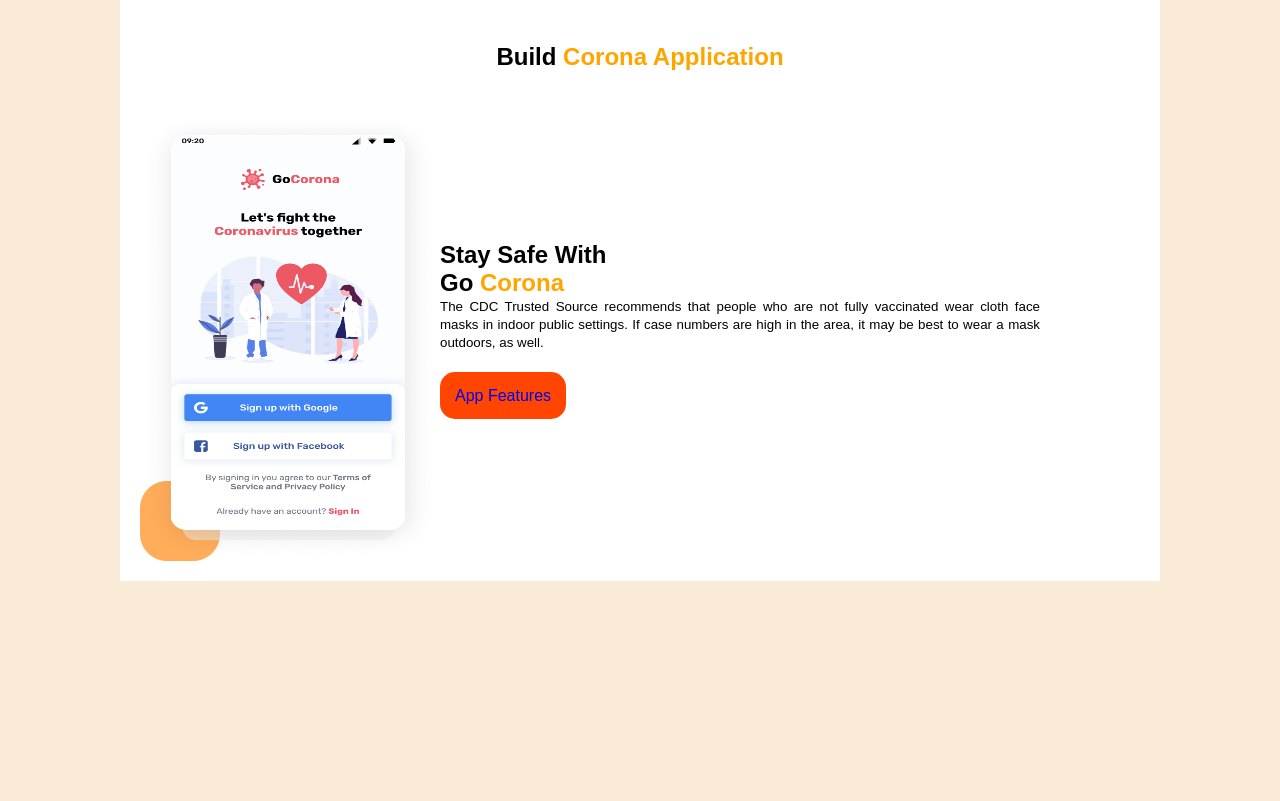
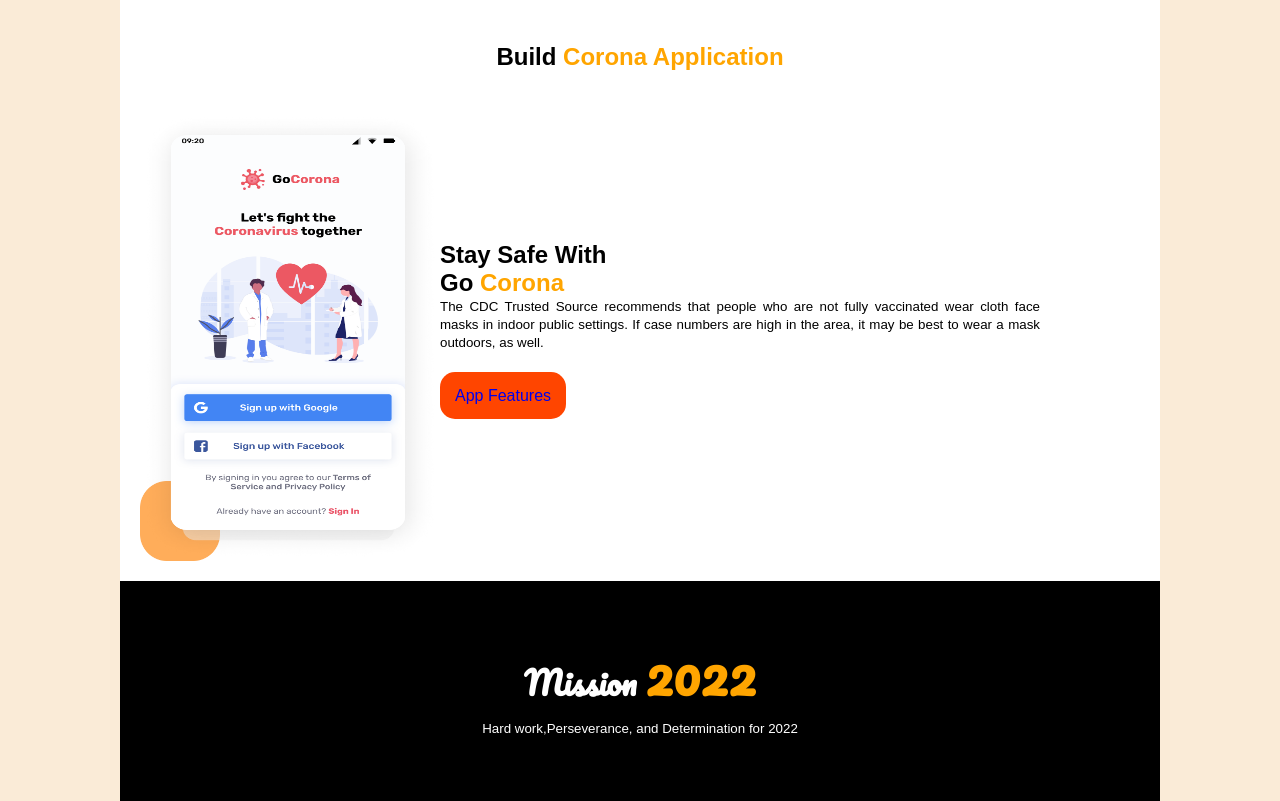
Before and after one commit to chinno0007/mission-2022, a plain HTML site: page index.html in a window 1280 px wide. Shown: the part 1485-2286 px from the top of the page. Before the commit the page ends 2066 px from the top, so only its background shows below. Drawn offline with Linux system fonts and the light colour scheme; a web font is replaced by a local one.

Commit message:
footer added

```diff
--- a/index.html
+++ b/index.html
@@ -12,6 +12,10 @@
     <link rel="preconnect" href="https://fonts.googleapis.com">
     <link rel="preconnect" href="https://fonts.gstatic.com" crossorigin>
     <link href="https://fonts.googleapis.com/css2?family=Trispace:wght@500&display=swap" rel="stylesheet">
+    <!-- ANother font added -->
+    <link rel="preconnect" href="https://fonts.googleapis.com">
+    <link rel="preconnect" href="https://fonts.gstatic.com" crossorigin>
+    <link href="https://fonts.googleapis.com/css2?family=Pacifico&display=swap" rel="stylesheet">
     <!-- css added -->
     <link rel="stylesheet" href="style.css">
 </head>
@@ -160,29 +164,14 @@
             </section>
 
             <!-- Build Corona Application ended -->
-
-
-
-
-
-
-
         </main>
-
-
-
-
-
-
-
-
-
-
-
-
-
     </div>
-
+    <!-- footer added -->
+    <footer class="foot">
+        <h1>Mission <span class="top-bannar-color year"> 2022</span></h1>
+        <p><small>Hard work,Perseverance, and Determination for 2022</small></p>
+    </footer>
+    <!-- footer ended -->
 </body>
 
 </html>
--- a/style.css
+++ b/style.css
@@ -205,3 +205,26 @@ body {
     padding-right: 30px;
     text-align: justify;
 }
+
+/*  */
+
+/* Footer add */
+.foot {
+    background-color: black;
+    color: white;
+    height: 140px;
+    width: 1040px;
+    text-align: center;
+    padding-top: 50px;
+    margin: 0 auto;
+    padding-bottom: 30px;
+
+}
+
+.foot h1 {
+    font-family: 'Pacifico', cursive;
+}
+
+.year {
+    font-size: 50px;
+}
```
